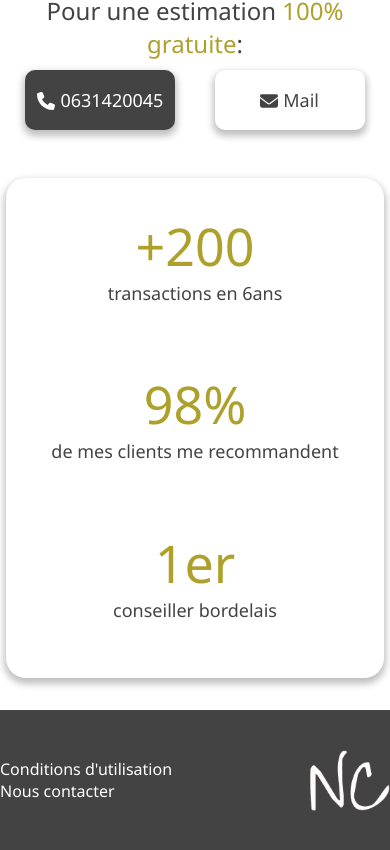
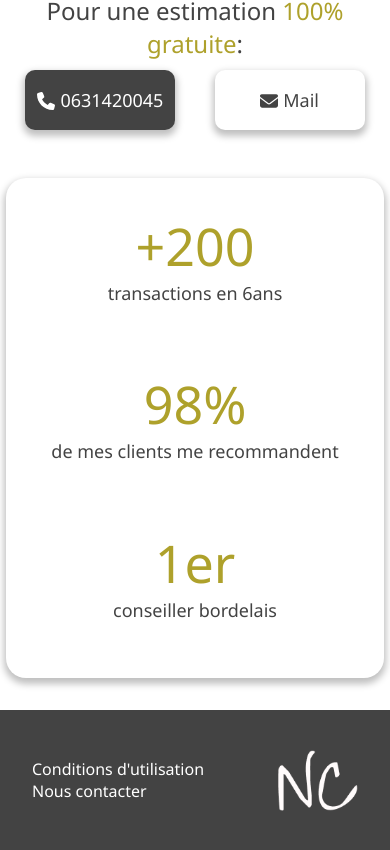
Before and after one commit to magicniclus/monIndependant, a React (Create React App) app: page / in a window 390 px wide. Shown: the part 1226-2076 px from the top of the page. Built offline with nearby package versions, Linux system fonts and the light colour scheme.

Commit message:
Update _footer.scss

```diff
--- a/src/components/footer/_footer.scss
+++ b/src/components/footer/_footer.scss
@@ -6,6 +6,9 @@ footer{
     display: flex;
     justify-content: center;
     background-color: $darkPrimary;
+    @media screen and (max-width: 425px) {
+        padding: 2rem;
+    }
     .leftContainer{
         width: 100%;
         height: 100%;
```
